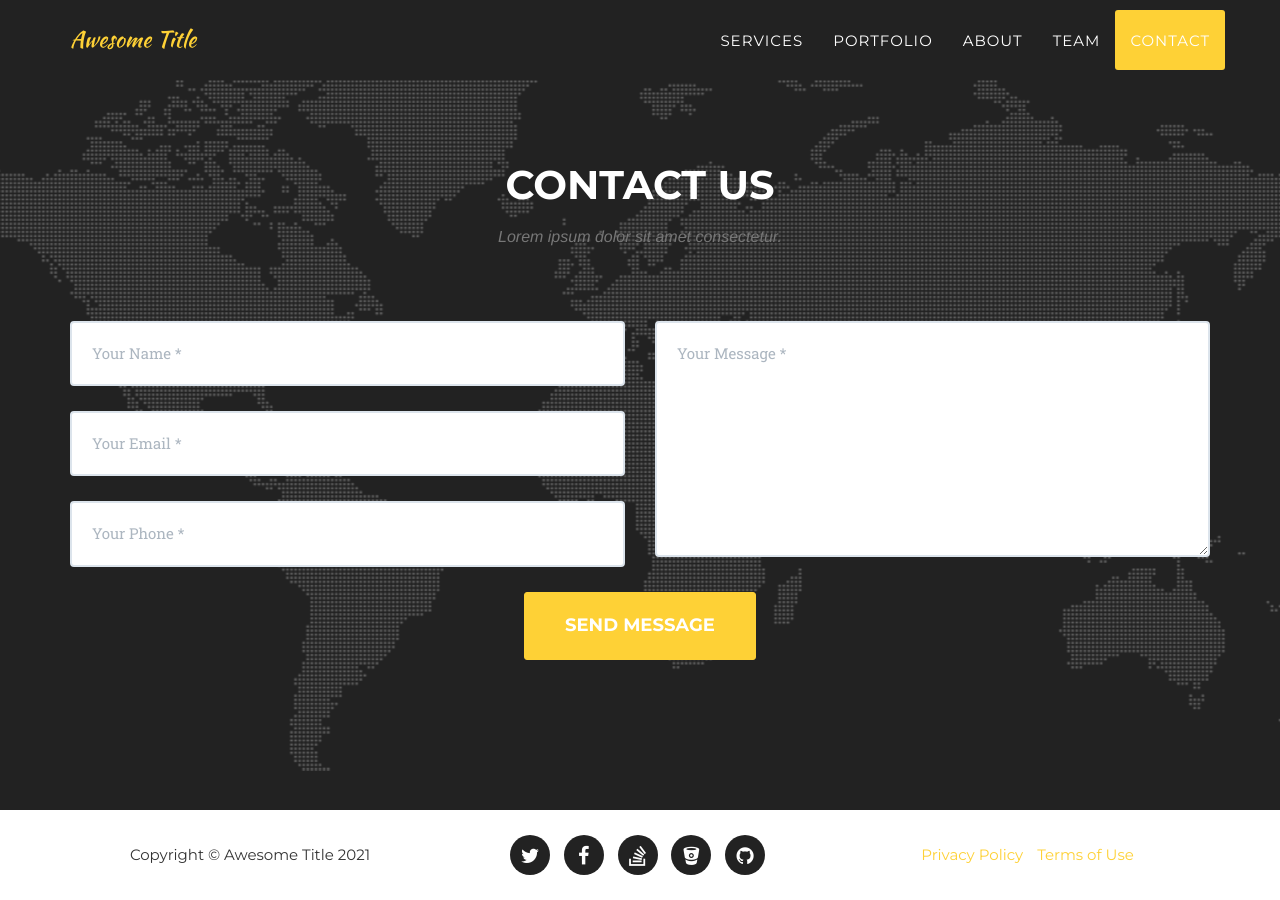
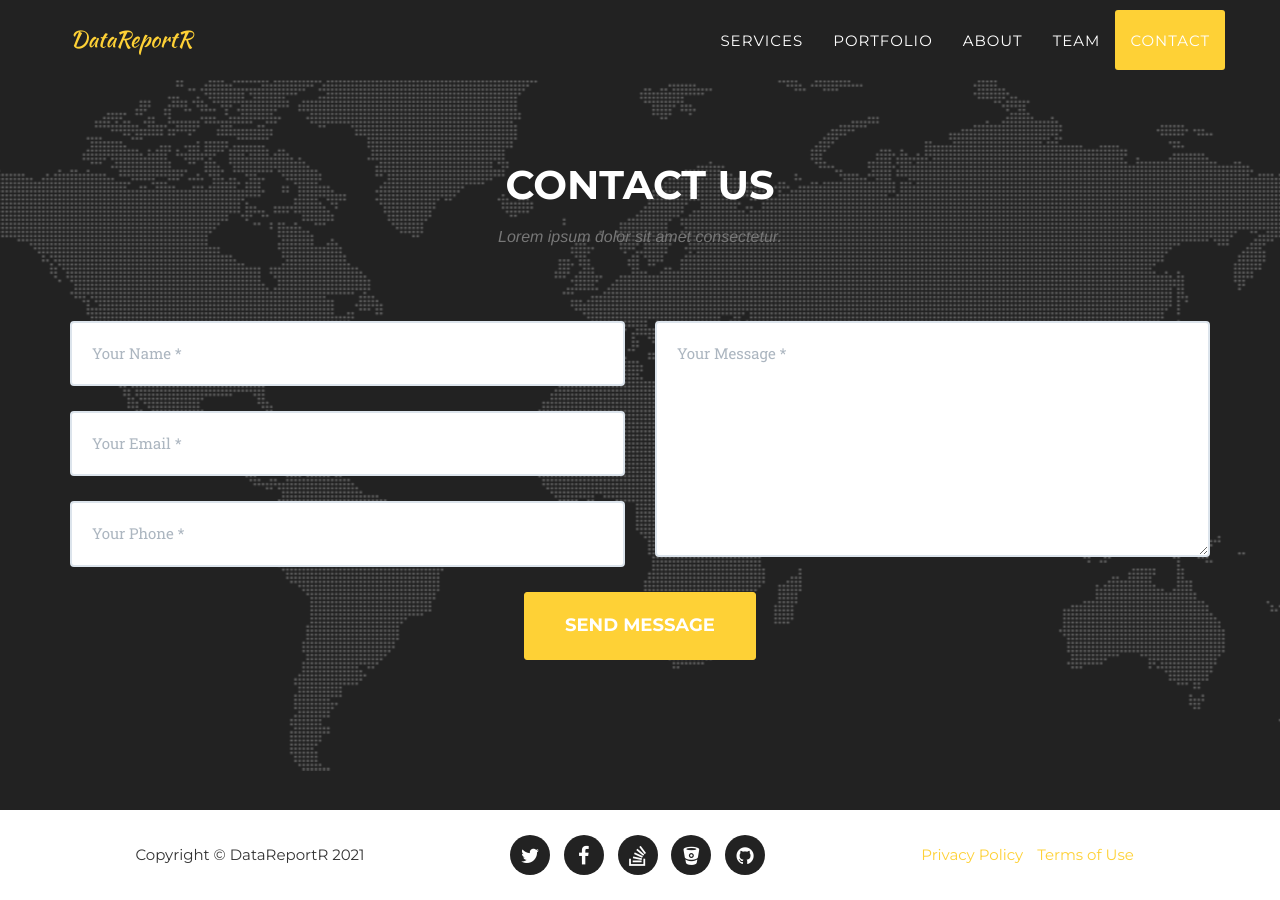
Before and after one commit to FlorenceMounier/DataReportR, a Jekyll site: the page built from index.html, in a window 1280 px wide and 900 px high, scrolled down 5636 px. Built offline with Jekyll 4.4.1, drawn with Linux system fonts in a browser that asks for light colours; some web fonts are replaced.

Commit message:
Update _config.yml

```diff
--- a/_config.yml
+++ b/_config.yml
@@ -2,8 +2,8 @@ url: https://y7kim.github.io
 baseurl: /agency-jekyll-theme/
 
 # Site settings
-title: Awesome Title
-email: your-email@domain.com
+title: DataReportR
+email: florence.mounier42@gmail.com
 description: "Write an awesome description for your new site here. You can edit this line in _config.yml. It will appear in your document head meta (for Google search results) and in your feed.xml site description."
 
 
```
